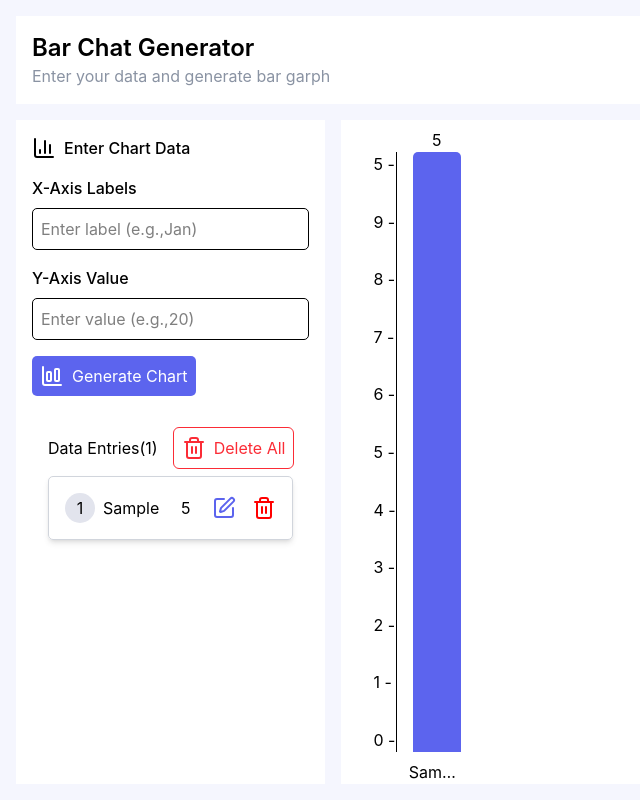
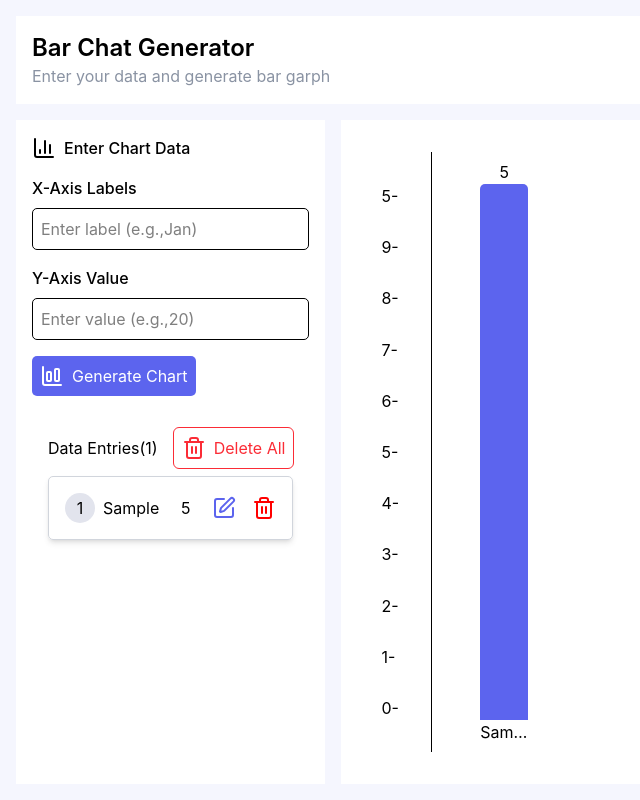
Before and after one commit to krish-patel-simform/barchat-generator, a React (Vite) app: page / in a window 1280 px wide. Both pictures are taken after typing "Sample", "5" into the empty fields and a click on the button "Generate Chart". Shown: the whole page, without its empty margins (0-640 px from the left). Built offline with nearby package versions, Linux system fonts and the light colour scheme.

Commit message:
style:implement the trabsition on bg color and apply scroll behaviour to the bargraph container

```diff
--- a/src/Component/BarGraph/BarGraph.tsx
+++ b/src/Component/BarGraph/BarGraph.tsx
@@ -14,12 +14,12 @@ export default function BarGraph({ data }: BarGraphProps) {
   ).reverse();
 
   return (
-    <section className={`${style.barGraphContainer}`}>
+    <section className={`section ${style.barGraphContainer}`}>
       <div className={`${style.barGraphIntervals}`}>
         {maxValue === Number.NEGATIVE_INFINITY
           ? null
           : intervals.map((interval) => {
-              return <span>{interval} -</span>;
+              return <span>{`${interval}-`}</span>;
             })}
       </div>
       <div className={`${style.allBarContainer}`}>
@@ -46,8 +46,8 @@ const Bar = ({ xLabel, height, yValue }: BarProps) => {
     <section className={`${style.barContainer}`}>
       <div style={{ height: `${height}%` }} className={`${style.bar}`}>
         <span className={`${style.barContainerValue}`}>{yValue}</span>
+        <span className={`${style.barContainerLabel}`}>{xLabel}</span>
       </div>
-      <span className={`${style.barContainerLabel}`}>{xLabel}</span>
     </section>
   );
 };
--- a/src/Component/BarGraph/barGraph.module.css
+++ b/src/Component/BarGraph/barGraph.module.css
@@ -1,21 +1,20 @@
 @reference 'tailwindcss';
 
 .barGraphContainer {
-  @apply flex items-end gap-4 h-full p-4 relative;
+  @apply flex items-end gap-4 h-full pl-2 py-8 pr-2 relative overflow-hidden grow;
 }
 
 .barGraphIntervals {
-  @apply flex flex-col justify-between h-[100%] border-r;
+  @apply flex flex-col justify-between h-[100%] border-r p-8;
 }
 
 /* Bar */
-
 .allBarContainer {
-  @apply h-full flex gap-4;
+  @apply h-full flex gap-4 overflow-x-scroll p-8 scrollbar-thin grow;
 }
 
 .bar {
-  @apply relative w-[3rem] bg-[var(--primary-bg-color)] rounded-tl-[var(--radius)] rounded-tr-[var(--radius)];
+  @apply relative w-[3rem] bg-[var(--primary-bg-color)] rounded-tl-[var(--radius)] rounded-tr-[var(--radius)] transition-colors duration-300 ease-in-out;
 }
 
 .bar:hover {
@@ -31,5 +30,5 @@
 }
 
 .barContainerLabel {
-  @apply absolute text-center truncate w-[3.5rem] bottom-[-1rem];
+  @apply absolute text-center truncate w-[3.5rem] bottom-[-1.5rem];
 }
--- a/src/Component/Main/Main.tsx
+++ b/src/Component/Main/Main.tsx
@@ -51,9 +51,8 @@ export default function Main() {
         />
         <BarDataEditor dispatchBarData={dispatchBarData} data={barData} />
       </section>
-      <section className={`section ${style.mainBarGraph}`}>
-        <BarGraph data={barData} />
-      </section>
+
+      <BarGraph data={barData} />
     </div>
   );
 }
--- a/src/Component/Main/main.module.css
+++ b/src/Component/Main/main.module.css
@@ -9,5 +9,5 @@
 }
 
 .mainBarGraph {
-  @apply grow;
+  @apply grow overflow-hidden;
 }
```
